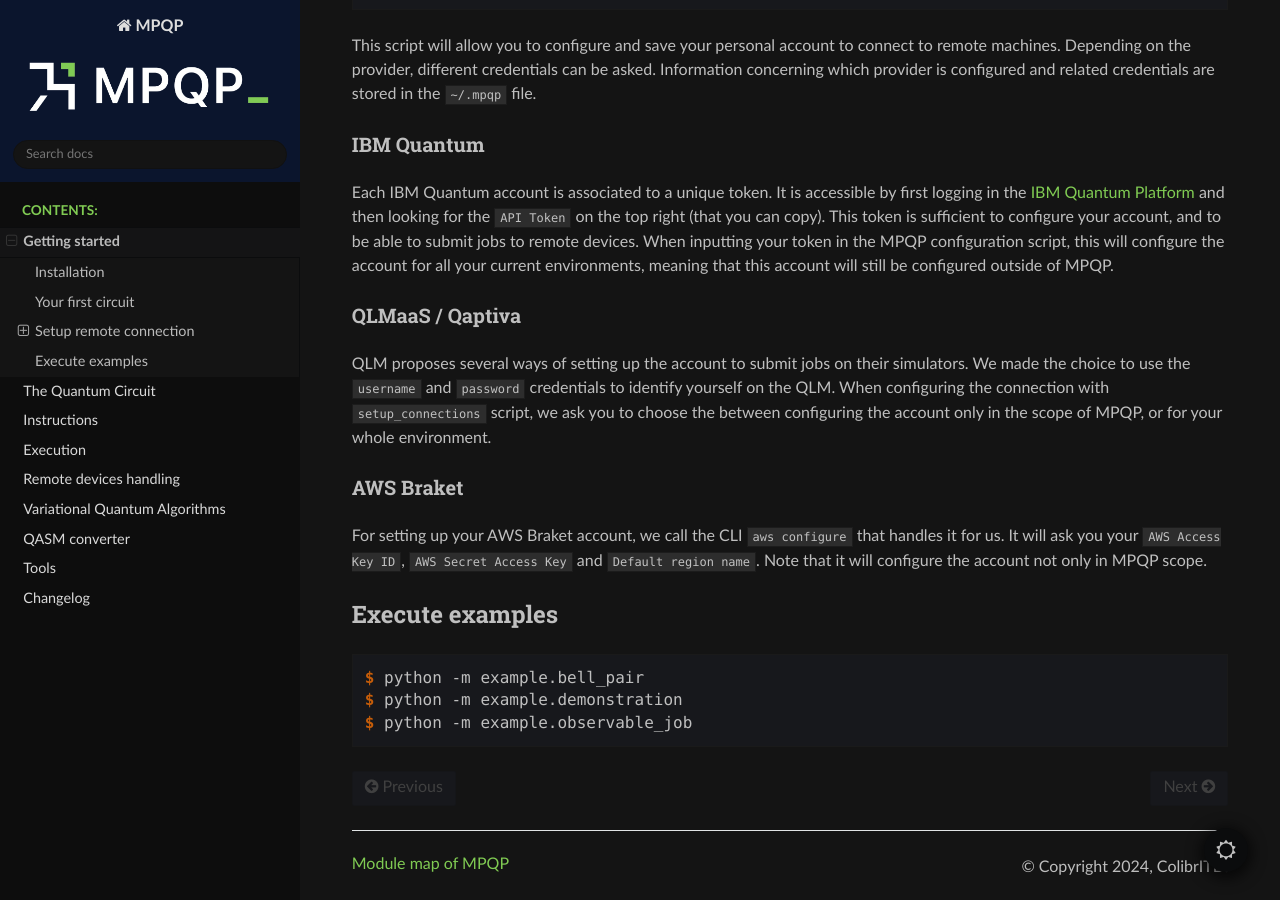
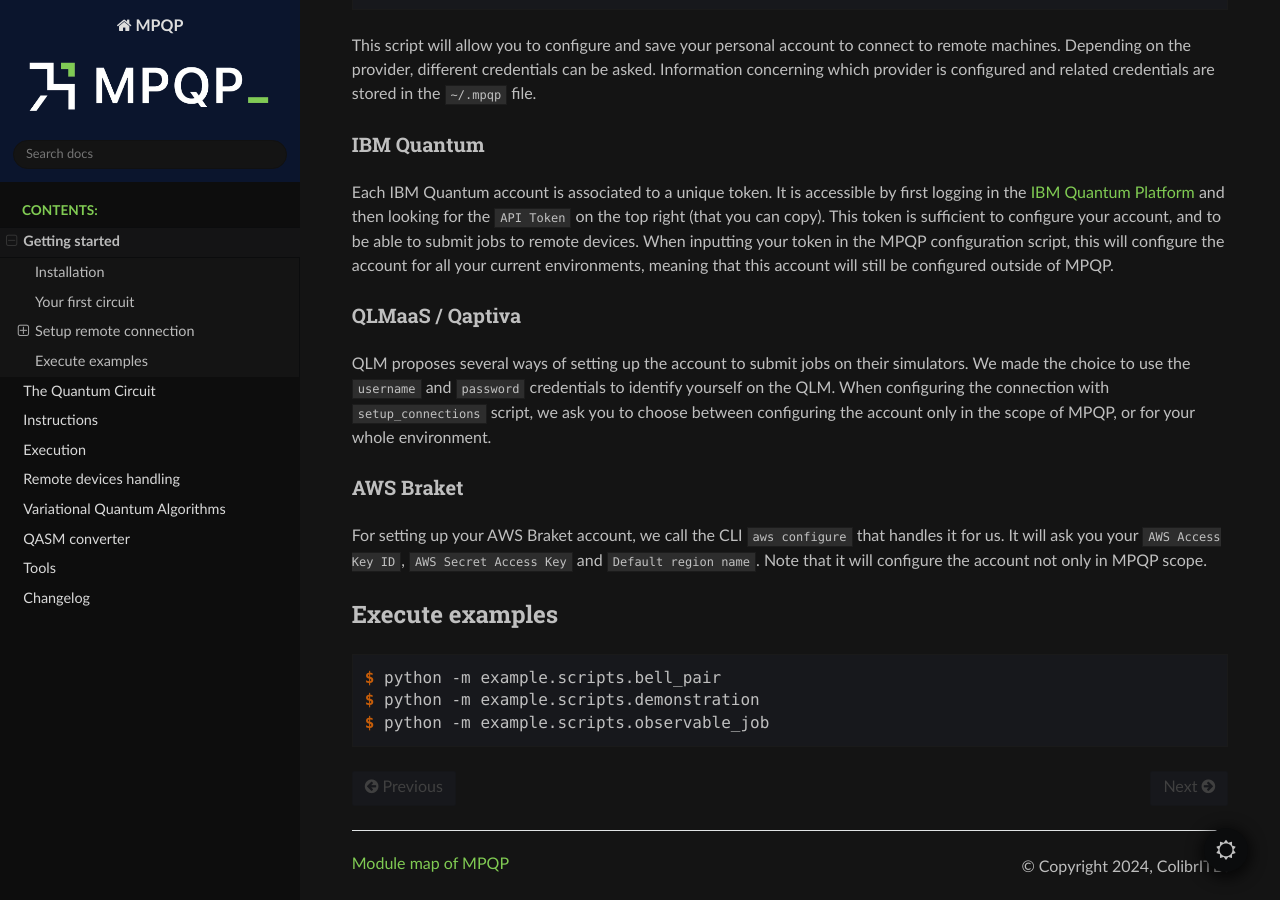
Before and after one commit to ColibrITD-SAS/mpqp, a Sphinx documentation site: the page built from docs/getting-started.rst, in a window 1280 px wide and 900 px high, scrolled down 881 px. Built offline with Sphinx 7.4.7 and the Read the Docs theme 2.0.0, drawn with Linux system fonts in a browser that asks for light colours.

Commit message:
Update getting-started.rst
Change the path for examples after adding a scripts folder

```diff
--- a/docs/getting-started.rst
+++ b/docs/getting-started.rst
@@ -68,7 +68,7 @@
 QLM proposes several ways of setting up the account to submit jobs on their
 simulators. We made the choice to use the ``username`` and ``password``
 credentials to identify yourself on the QLM. When configuring the connection
-with ``setup_connections`` script, we ask you to choose the between configuring
+with ``setup_connections`` script, we ask you to choose between configuring
 the account only in the scope of MPQP, or for your whole environment.
 
 AWS Braket
@@ -85,6 +85,6 @@
 
 .. code-block:: console
 
-    $ python -m example.bell_pair
-    $ python -m example.demonstration
-    $ python -m example.observable_job
+    $ python -m example.scripts.bell_pair
+    $ python -m example.scripts.demonstration
+    $ python -m example.scripts.observable_job
```
